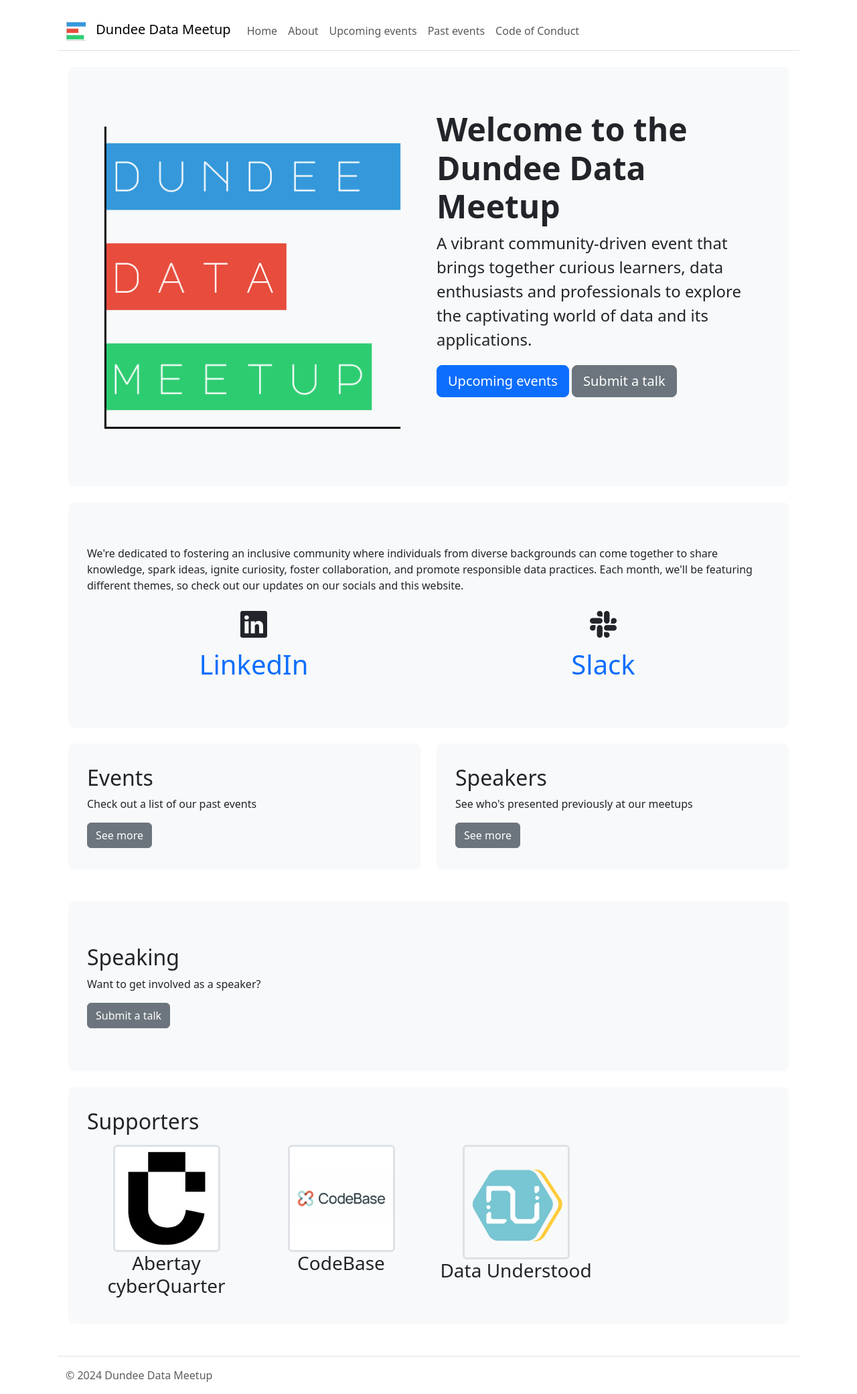
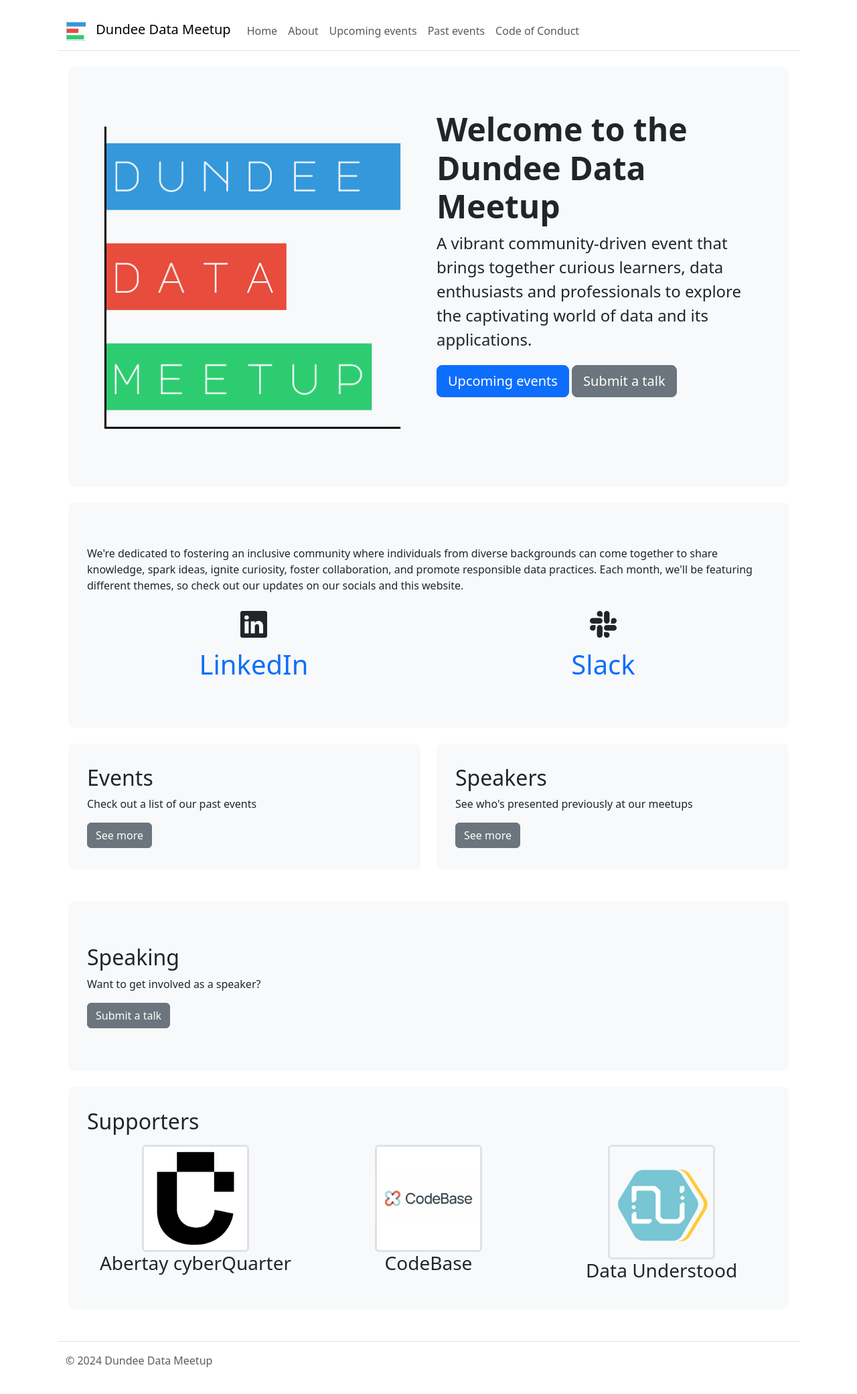
Before and after one commit to DundeeDataMeetup/dundeedatameetup.github.io, a Jekyll site: the page built from index.html, in a window 1280 px wide. Shown: the whole page at 67% size. Built offline with Jekyll 4.4.1, drawn with Linux system fonts in a browser that asks for light colours; after the commit the page ends 2059 px from its top, so only the background shows below that.

Commit message:
Update sponsor columns

```diff
--- a/index.html
+++ b/index.html
@@ -76,7 +76,7 @@ title: Home
         <div class="p-3 mb-4 bg-body-tertiary rounded-3">
             <div class="container-fluid py-3">
                 <h2 class="mb-3">Supporters</h2>
-                <div class="row row-cols-2 row-cols-lg-4">
+                <div class="row row-cols-2 row-cols-lg-3">
                     {% assign sponsors = site.sponsors | sort_natural: "title" %} {% for sponsor in sponsors %}
                     <div class="col text-center">
                         <img class="img-fluid rounded border border-3 sponsor-logo" alt="{{sponsor.title}} logo" src="{{sponsor.logo_path}}" />
```
